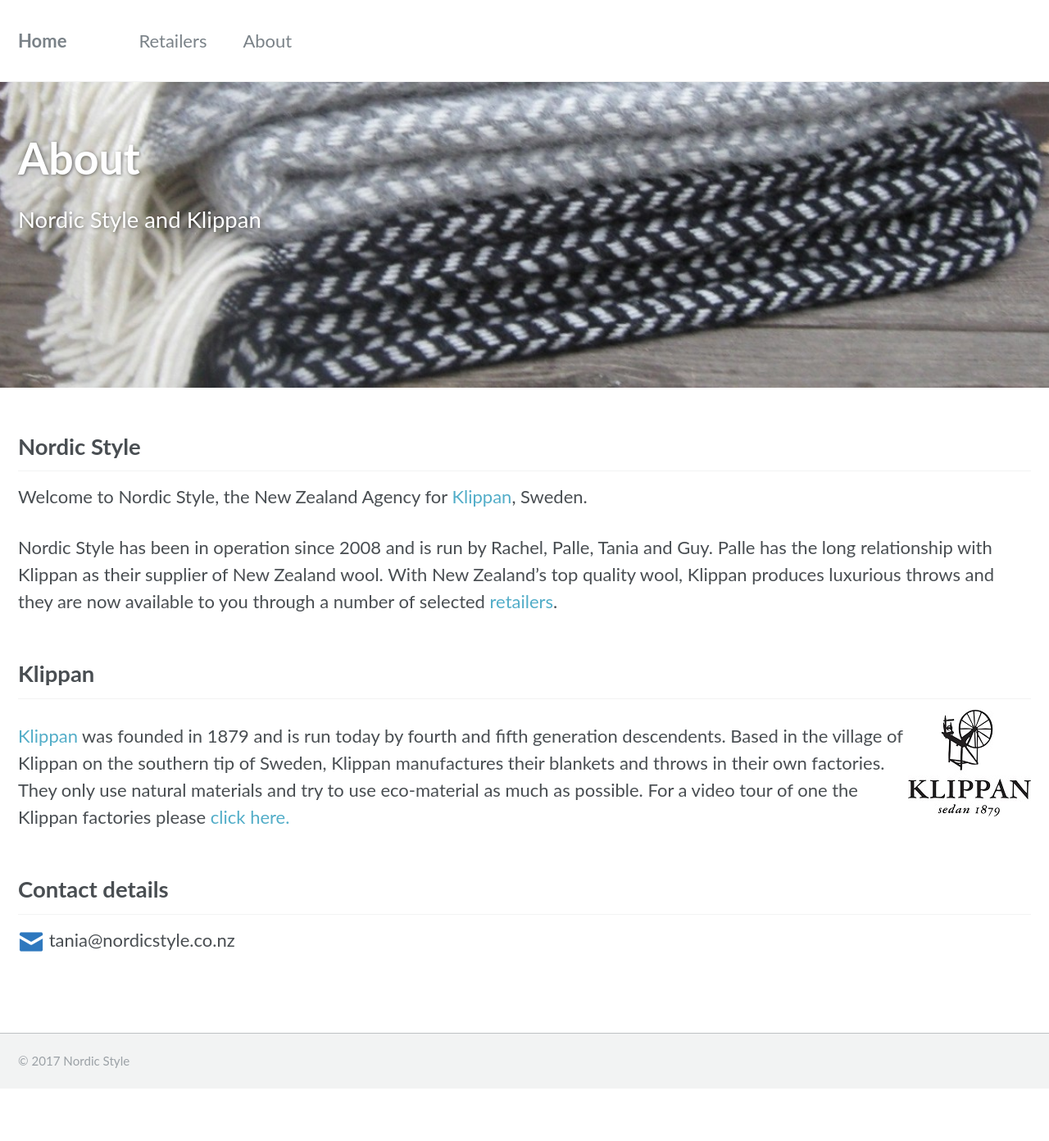
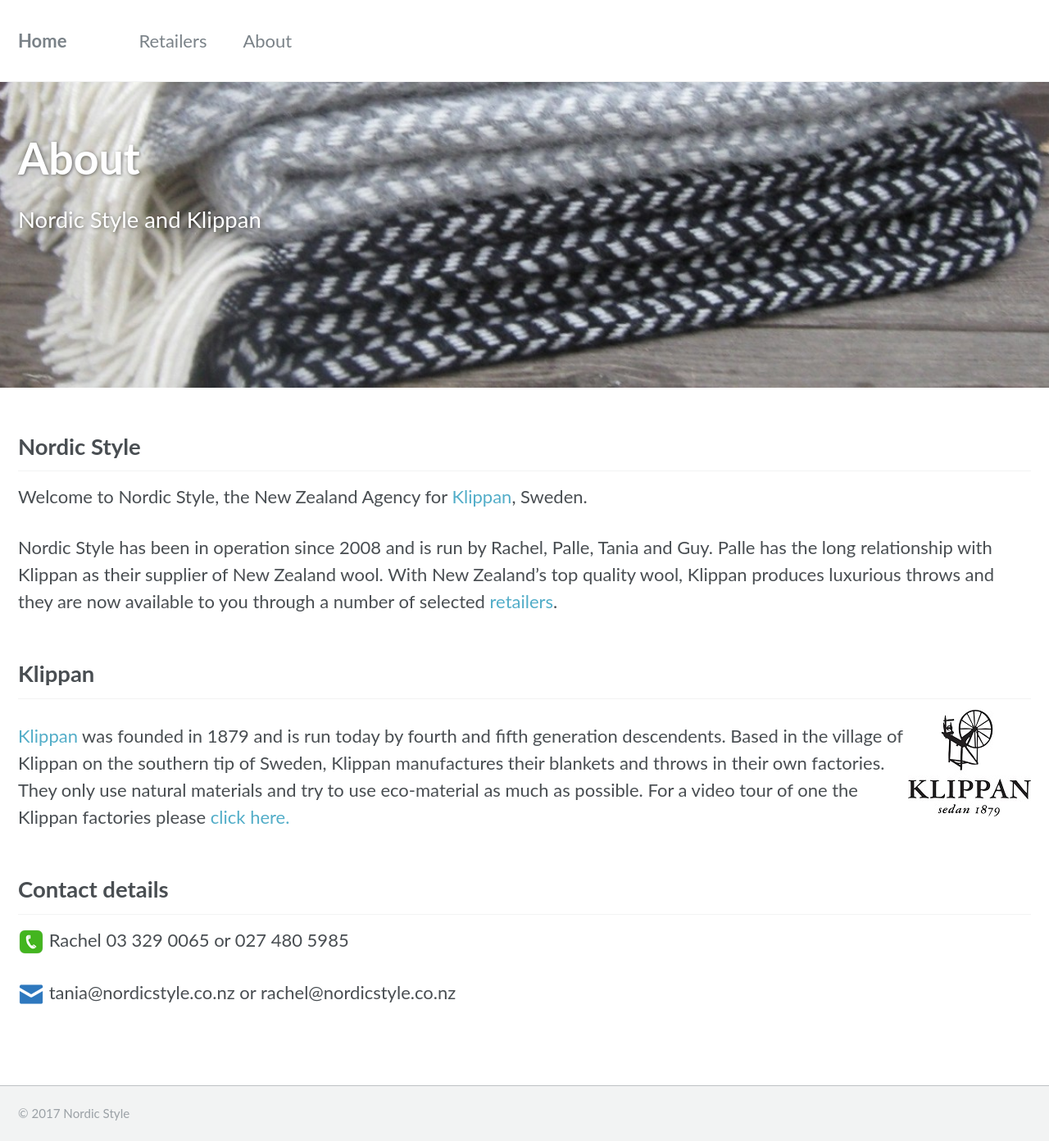
Before and after one commit to nordicstyle/nordicstyle.github.io, a Jekyll site: the page built from _pages/about.md, in a window 1280 px wide. Shown: the whole page at 82% size. Built offline with Jekyll 4.4.1, drawn with Linux system fonts in a browser that asks for light colours; before the commit the page ends 1328 px from its top, so only the background shows below that.

Commit message:
Added Rachel Phone

```diff
--- a/_pages/about.md
+++ b/_pages/about.md
@@ -27,4 +27,6 @@
 
 
 ## Contact details
-![alt text](/assets/images/email.png "Contact Email")  tania@nordicstyle.co.nz
+![alt text](/assets/images/phone.png "Contact Phone") Rachel  03 329 0065  or  027 480 5985
+
+![alt text](/assets/images/email.png "Contact Email")  tania@nordicstyle.co.nz  or  rachel@nordicstyle.co.nz
```
